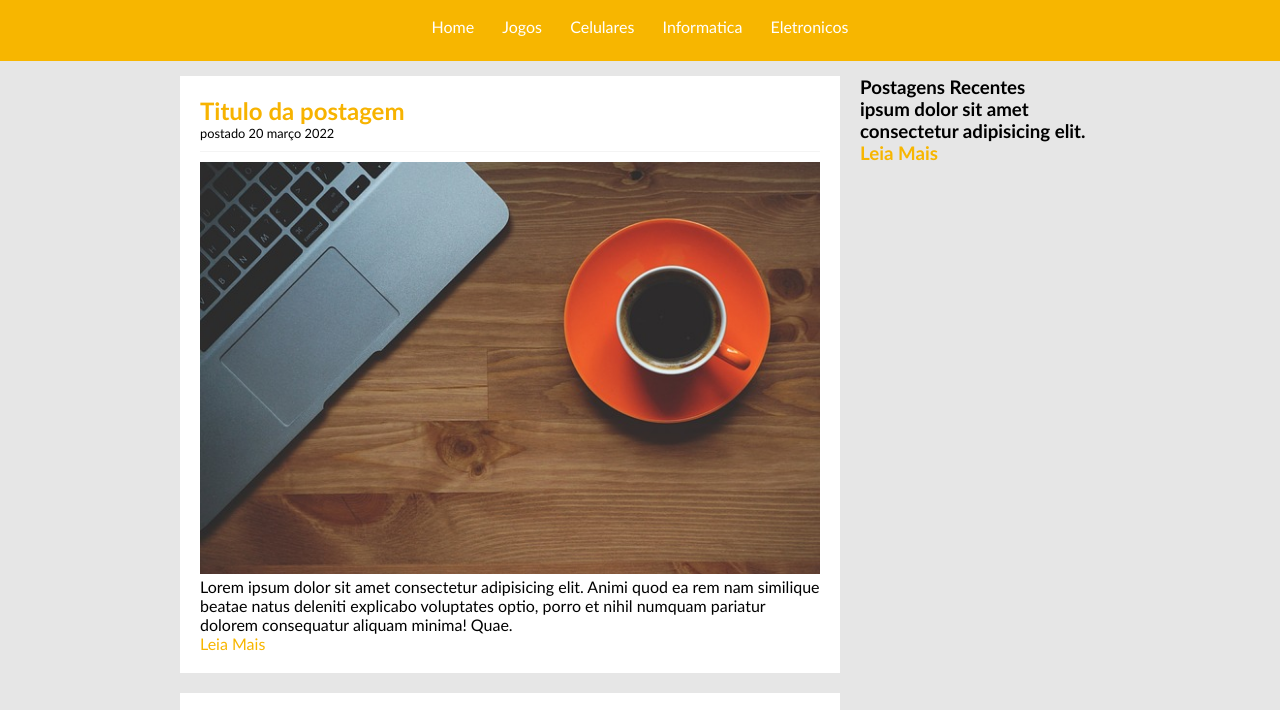
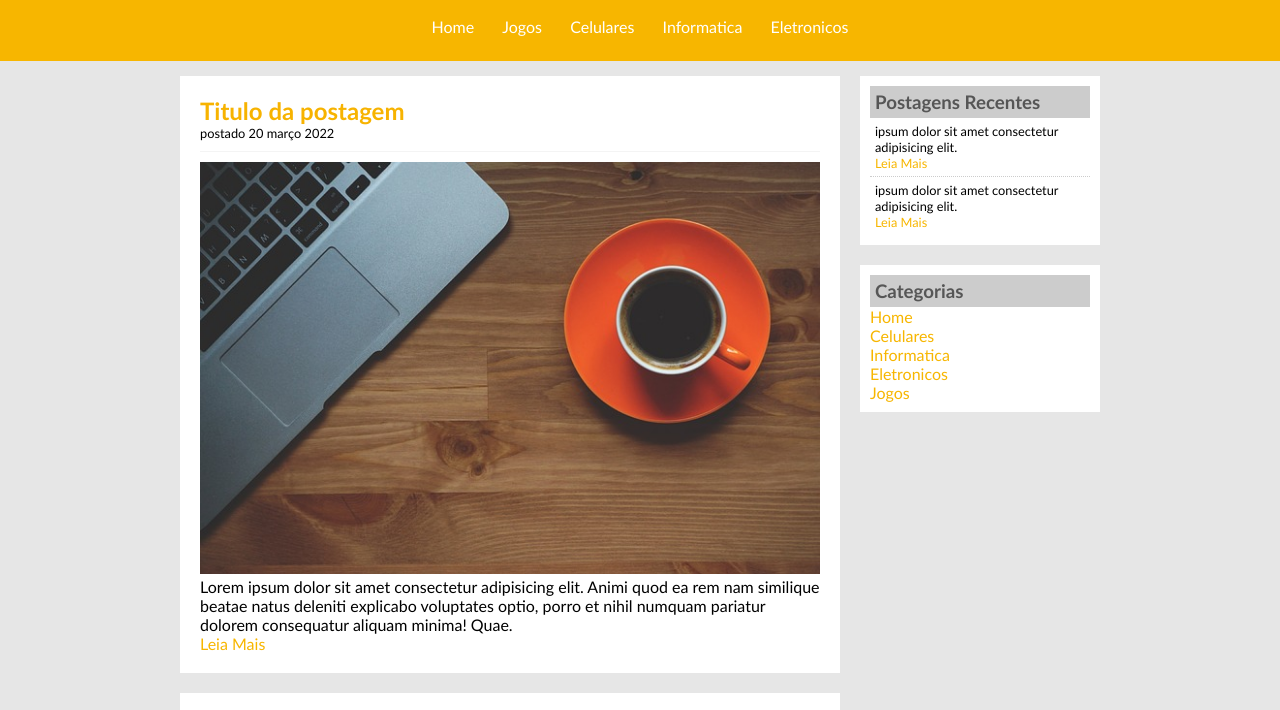
Before and after one commit to victor-manoel/Site-exemplo, a plain HTML site: page projeto-tecblog/index.html in a window 1280 px wide. Shown: the part 76-786 px from the top of the page. Drawn offline with Linux system fonts and the light colour scheme.

Commit message:
finished template

```diff
--- a/projeto-tecblog/css/estilo.css
+++ b/projeto-tecblog/css/estilo.css
@@ -46,8 +46,16 @@ body{
 	background: white;
 }
 
-#conteudo-lateral{
+.conteudo-lateral{
 	background: white;
+	padding: 10px;
+	margin-bottom: 20px;
+}
+
+.postagem-lateral{
+	font-size: 0.8em;
+	padding: 5px;
+	border-bottom: 1px dotted #CCC;
 }
 
 #rodape{
@@ -95,6 +103,12 @@ h2{
 	color: #f7b300;
 }
 
+h3{
+	color: #565656;
+	background: #CCC;
+	padding: 5px;
+}
+
 .branco{
 	color: white;
 }
--- a/projeto-tecblog/index.html
+++ b/projeto-tecblog/index.html
@@ -50,13 +50,30 @@
 				<div class="conteudo-lateral">
 					<h3>
 						Postagens Recentes
+					</h3>
 							<div class="postagem-lateral">
 								<p>ipsum dolor sit amet consectetur adipisicing elit. </p>
 								<a href="">Leia Mais</a>
 
 							</div>
+							<div class="postagem-lateral" style="border-bottom: none;">
+								<p>ipsum dolor sit amet consectetur adipisicing elit. </p>
+								<a href="">Leia Mais</a>
+
+							</div>
+
+				</div>
+
+				<div class="conteudo-lateral">
+					<h3>
+						Categorias
 					</h3>
 
+					<a href="">Home</a><br>
+					<a href="">Celulares</a><br>
+					<a href="">Informatica</a><br>
+					<a href="">Eletronicos</a><br>
+					<a href="">Jogos</a><br>
 
 				</div>
 			</div>
```
